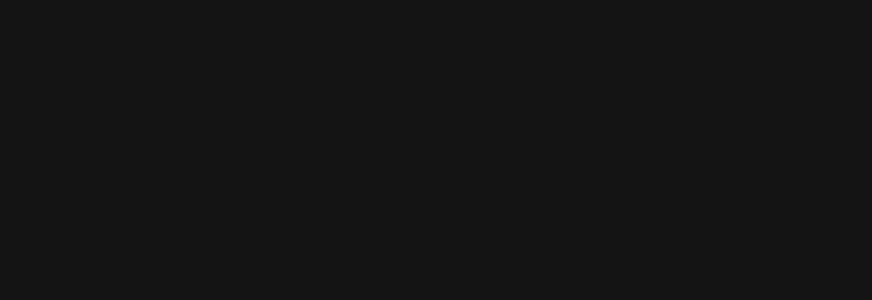
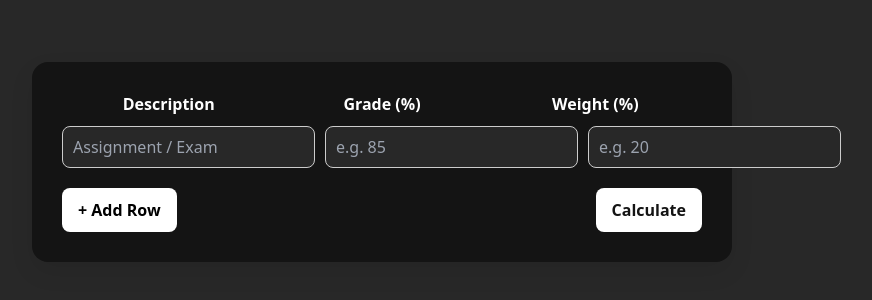
Before and after one commit to KevinKhuu27/azure, a React app in the folder frontend/: page /gradeCalculator in a window 1280 px wide. Before the commit this address had no page. Shown: the part 238-538 px from the top of the page, without its empty margins (258-1130 px from the left). Built offline with nearby package versions, Linux system fonts and the light colour scheme; the HTML template or start-up script is replaced by a standard one.

Commit message:
Added Grade Calculator feature

```diff
--- a/frontend/src/App.jsx
+++ b/frontend/src/App.jsx
@@ -3,6 +3,7 @@
 import './App.css'
 import Login from './pages/Login.jsx'
 import Register from './pages/Register.jsx'
+import GradeCalculator from './pages/GradeCalculator.jsx';
 
 function App() {
   const [loggedIn, setLoggedIn] = useState(false);
@@ -12,6 +13,7 @@
       <Route path="/" element={<Login />} />
       <Route path="/login" element={<Login />} />
       <Route path="/register" element={<Register />} />
+      <Route path="/gradeCalculator" element={<GradeCalculator />} />
     </Routes>
   );
 }
--- a/frontend/src/AuthPage.css
+++ b/frontend/src/AuthPage.css
@@ -3,8 +3,7 @@
   align-items: center;
   justify-content: center;
   min-height: 100vh;
-  /*background-color: #282828;*/
-  background-color: #141414;
+  background-color: #282828;
 }
 
 .auth-form {
@@ -13,8 +12,7 @@
   box-shadow: 0 10px 15px -3px rgba(0,0,0,0.1), 0 4px 6px -2px rgba(0,0,0,0.05);
   width: 100%;
   max-width: 28rem;
-  /*background-color: #141414;*/
-  background-color: #282828;
+  background-color: #141414;
   min-width: 480px;
 }
 
--- /dev/null
+++ b/frontend/src/GradeCalculator.css
@@ -0,0 +1,62 @@
+.grade-container {
+  max-width: 700px;
+  margin: 40px auto;
+  background: #fff;
+  padding: 30px;
+  border-radius: 16px;
+  box-shadow: 0 10px 25px rgba(0,0,0,0.08);
+  background-color: #141414;
+}
+
+.grade-header {
+  display: grid;
+  grid-template-columns: 1fr 1fr 1fr;
+  font-weight: bold;
+  margin-bottom: 10px;
+  color: white;
+}
+
+.grade-row {
+  display: grid;
+  grid-template-columns: 2fr 1fr 1fr;
+  gap: 10px;
+  margin-bottom: 10px;
+}
+
+.grade-row input {
+  padding: 8px 10px;
+  border-radius: 8px;
+  border: 1px solid #ccc;
+  background-color: #282828;
+  color: white;
+}
+
+.grade-actions {
+  display: flex;
+  justify-content: space-between;
+  margin-top: 20px;
+}
+
+.grade-actions button {
+  padding: 10px 16px;
+  border: none;
+  border-radius: 8px;
+  cursor: pointer;
+  font-weight: 600;
+}
+
+.grade-actions button:first-child {
+  background: white;
+}
+
+.grade-actions button:last-child {
+  background: white;
+  color: #141414;
+}
+
+.grade-result {
+  margin-top: 20px;
+  text-align: center;
+  font-size: 1.2rem;
+  color: white;
+}
--- /dev/null
+++ b/frontend/src/pages/GradeCalculator.jsx
@@ -0,0 +1,92 @@
+import React, { useState } from "react";
+import "./../GradeCalculator.css";
+
+export default function GradeCalculator() {
+  const [rows, setRows] = useState([{ description: "", grade: "", weight: "" },]);
+  const [result, setResult] = useState(null);
+
+  const handleChange = (index, field, value) => {
+    const updatedRows = [...rows];
+    updatedRows[index][field] = value;
+    setRows(updatedRows);
+  };
+
+  const addRow = () => {
+    setRows([...rows, { description: "", grade: "", weight: "" }]);
+  };
+
+  const calculateAverage = () => {
+    let totalWeightedScore = 0;
+    let totalWeight = 0;
+
+    rows.forEach((row) => {
+      const grade = parseFloat(row.grade);
+      const weight = parseFloat(row.weight);
+
+      if (!isNaN(grade) && !isNaN(weight)) {
+        totalWeightedScore += grade * weight;
+        totalWeight += weight;
+      }
+    });
+
+    if (totalWeight === 0) {
+      alert("Please enter at least one valid grade and weight.");
+      return;
+    }
+
+    const average = totalWeightedScore / totalWeight;
+    setResult(average.toFixed(2));
+  };
+
+  return (
+    <div className="grade-container">
+      <div className="grade-header">
+        <div>Description</div>
+        <div>Grade (%)</div>
+        <div>Weight (%)</div>
+      </div>
+
+      {rows.map((row, index) => (
+        <div className="grade-row" key={index}>
+          <input
+            type="text"
+            placeholder="Assignment / Exam"
+            value={row.description}
+            onChange={(e) =>
+              handleChange(index, "description", e.target.value)
+            }
+          />
+
+          <input
+            type="number"
+            placeholder="e.g. 85"
+            value={row.grade}
+            onChange={(e) =>
+              handleChange(index, "grade", e.target.value)
+            }
+          />
+
+          <input
+            type="number"
+            placeholder="e.g. 20"
+            value={row.weight}
+            onChange={(e) =>
+              handleChange(index, "weight", e.target.value)
+            }
+          />
+        </div>
+      ))}
+
+      <div className="grade-actions">
+        <button onClick={addRow}>+ Add Row</button>
+        <button onClick={calculateAverage}>Calculate</button>
+      </div>
+
+      {result && (
+        <div className="grade-result">
+          Final Grade: <strong>{result}%</strong>
+        </div>
+      )}
+    </div>
+  );
+}
--- a/frontend/src/pages/Login.jsx
+++ b/frontend/src/pages/Login.jsx
@@ -1,9 +1,12 @@
 import React, { useState } from "react";
+import { useNavigate } from "react-router-dom";
 import "./../AuthPage.css";
 
 export default function Login() {
   const [email, setEmail] = useState("");
   const [password, setPassword] = useState("");
+
+  const navigate = useNavigate();
 
   const handleSubmit = async (e) => {
     e.preventDefault();
@@ -19,6 +22,7 @@
       const data = await response.json();
       if (response.ok) {
         alert(data.message);
+        navigate("/gradeCalculator");
       } else {
         alert(data.message || "Login failed");
       }
--- a/frontend/src/pages/Register.jsx
+++ b/frontend/src/pages/Register.jsx
@@ -1,4 +1,5 @@
 import React, { useState } from "react";
+import { useNavigate } from "react-router-dom";
 import "./../AuthPage.css";
 
 export default function Register() {
@@ -6,6 +7,8 @@
   const [email, setEmail] = useState("");
   const [password, setPassword] = useState("");
   const [confirmPassword, setConfirmPassword] = useState("");
+
+  const navigate = useNavigate();
 
   const handleSubmit = async (e) => {
     e.preventDefault();
@@ -25,7 +28,7 @@
       const data = await response.json();
       if (response.ok) {
         alert(data.message);
-        window.location.href = "/login";
+        navigate("/login");
       } else {
         alert(data.message || "Registration failed");
       }
```
Also changed, not shown: frontend/src/pages/Home.jsx (deleted, +0 -10 lines).
